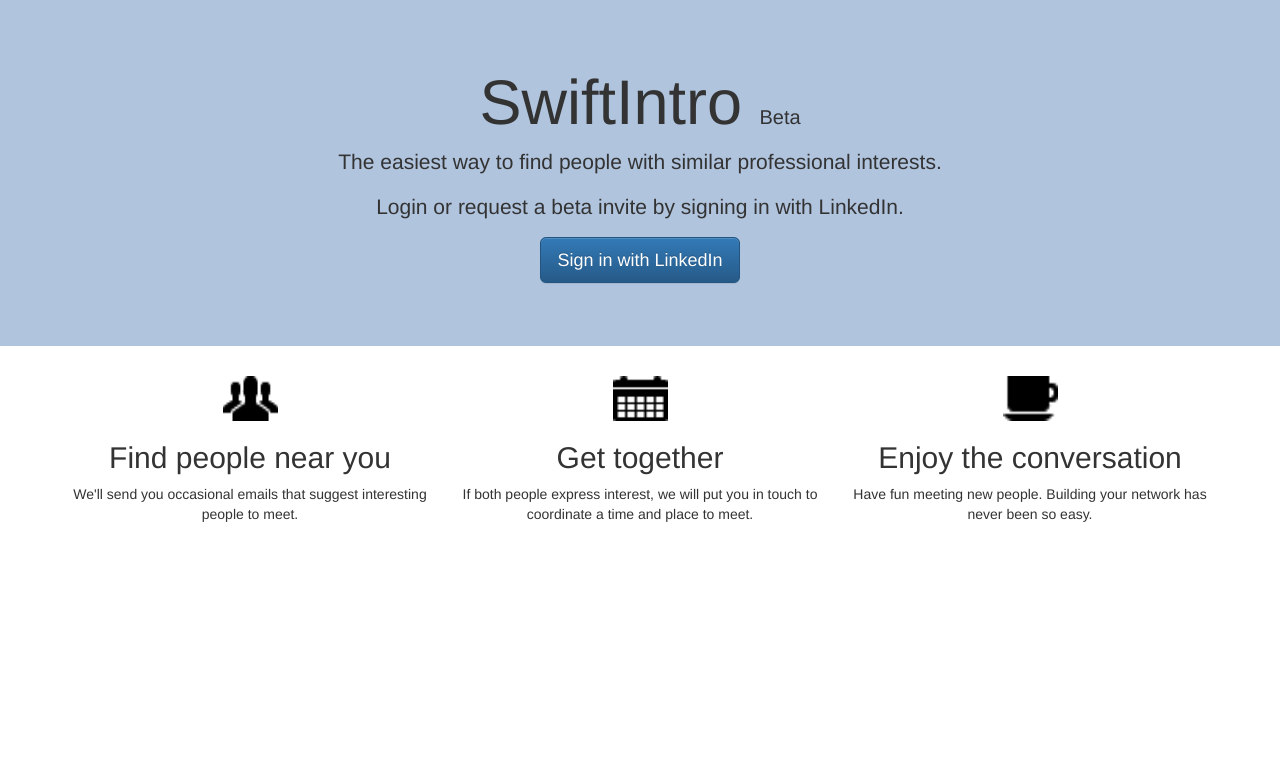
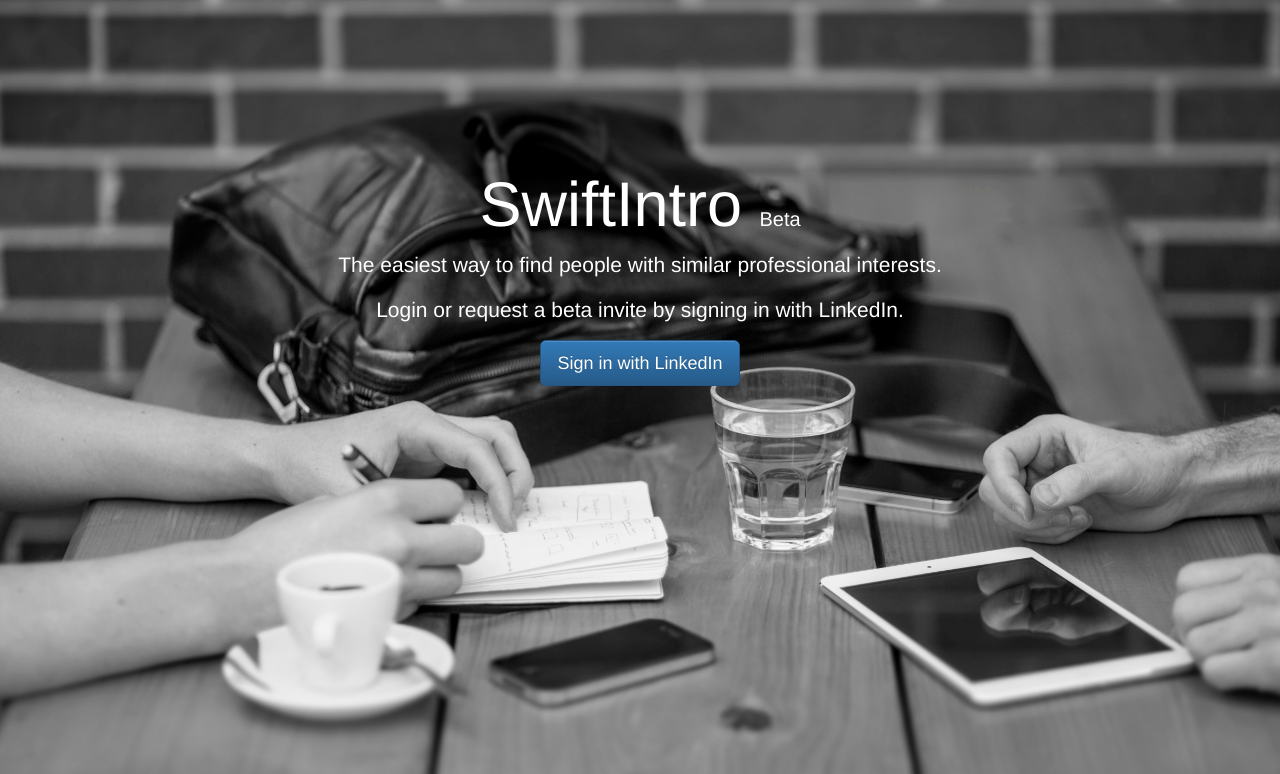
Before and after one commit to nikhiltaneja/si, a Rails app: page /dashboard in a window 1280 px wide. Shown: the top 774 px of the page. Run offline with Rails 7, Linux system fonts and the light colour scheme; style sheets or scripts are compiled from the project's sources; some libraries are stand-ins or nearby versions.

Commit message:
Add image to landing page

```diff
--- a/app/assets/stylesheets/dashboard.css.scss
+++ b/app/assets/stylesheets/dashboard.css.scss
@@ -23,5 +23,16 @@
 }
 
 .jumbotron {
-  background-color: #B0C4DE;
+  margin: 8% auto;
+  background-color: transparent;
 }
+
+.primary-text {
+  color: white;
+}
+
+body {
+  background-image: url('coffee_meeting.jpg');
+  background-repeat: no-repeat;
+  background-size: 100%;
+}
--- a/app/views/dashboard/index.html.erb
+++ b/app/views/dashboard/index.html.erb
@@ -1,5 +1,5 @@
-<div class="jumbotron head center">
-  <div class="container">
+<div class="jumbotron container center">
+  <div class="primary-text">
     <h1>SwiftIntro <span style="font-size: 20px">Beta</span></h1>
     <p>The easiest way to find people with similar professional interests.</p>
     <p>Login or request a beta invite by signing in with LinkedIn.</p>
@@ -7,30 +7,11 @@
   </div>
 </div>
 
-<div class="container descriptions">
-  <div class="row">
-    <div class="col-md-4">
-      <%= image_tag 'glyphicons_group.png', class:'glyph-pic' %>
-      <h2>Find people near you</h2>
-      <p>We'll send you occasional emails that suggest interesting people to meet.</p>
-    </div>
-    <div class="col-md-4">
-      <%= image_tag 'glyphicons_calendar.png', class:'glyph-pic' %>
-      <h2>Get together</h2>
-      <p>If both people express interest, we will put you in touch to coordinate a time and place to meet.</p>
-    </div>
-    <div class="col-md-4">
-      <%= image_tag 'glyphicons_coffee_cup.png', class:'glyph-pic' %>
-      <h2>Enjoy the conversation</h2>
-      <p>Have fun meeting new people. Building your network has never been so easy.</p>
-    </div>
-  </div>
-</div>
 
 <div class="container navbar-fixed-bottom">
-    <footer>
-      <p>&copy; SwiftIntro 2014</p>
-    </footer>
+  <footer>
+    <p>&copy; SwiftIntro 2014</p>
+  </footer>
 </div>
 
 </div>
```
Also changed, not shown: app/assets/images/coffee_meeting.jpg (added).
